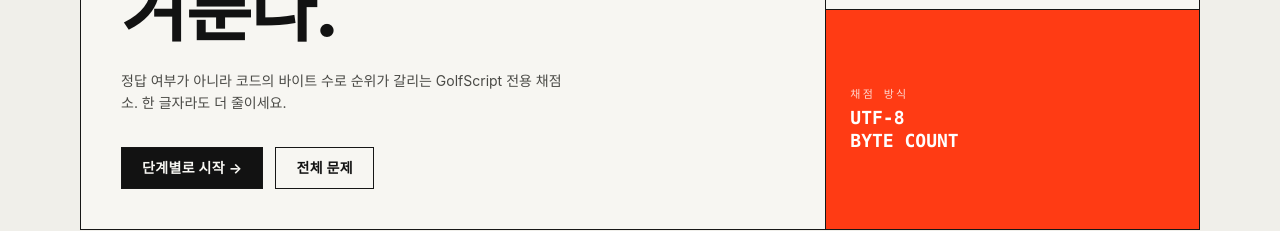
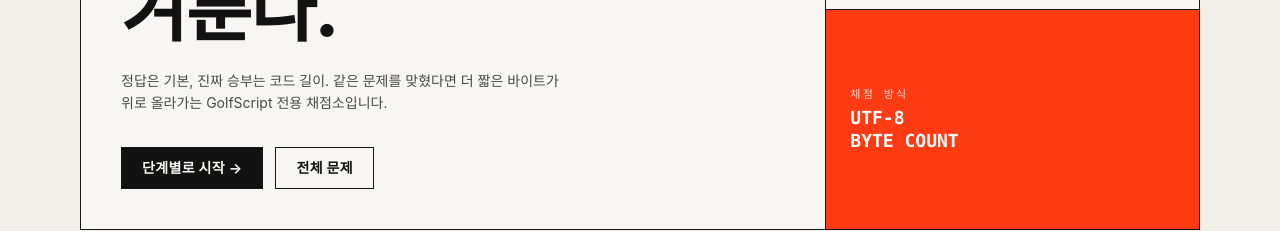
Before and after one commit to seohuda/codewithgolfscript, a Next.js app: page / in a window 1280 px wide. Shown: the part 350-581 px from the top of the page. Built offline with nearby package versions, Linux system fonts and the light colour scheme; no server answers.

Commit message:
Fix misleading hero copy
Correctness is the baseline; clarify that ranking is decided by byte
length among accepted solutions.

```diff
--- a/app/page.tsx
+++ b/app/page.tsx
@@ -70,8 +70,8 @@ export default async function HomePage() {
               겨룬다.
             </h1>
             <p className="mt-6 max-w-md text-sm leading-relaxed text-ink-soft">
-              정답 여부가 아니라 코드의 바이트 수로 순위가 갈리는 GolfScript
-              전용 채점소. 한 글자라도 더 줄이세요.
+              정답은 기본, 진짜 승부는 코드 길이. 같은 문제를 맞혔다면 더
+              짧은 바이트가 위로 올라가는 GolfScript 전용 채점소입니다.
             </p>
             <div className="mt-8 flex flex-wrap gap-3">
               <Link href="/steps" className="btn-filled">
```
